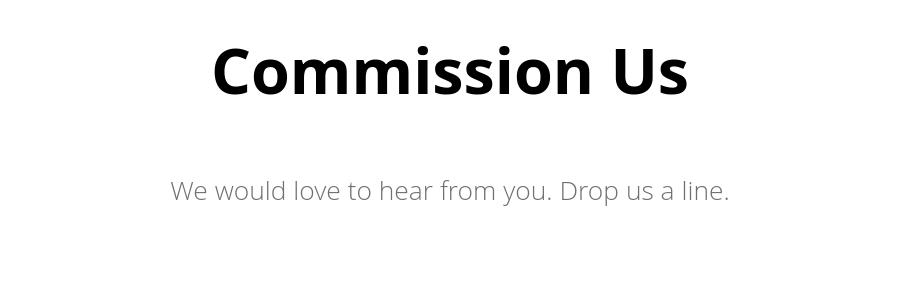
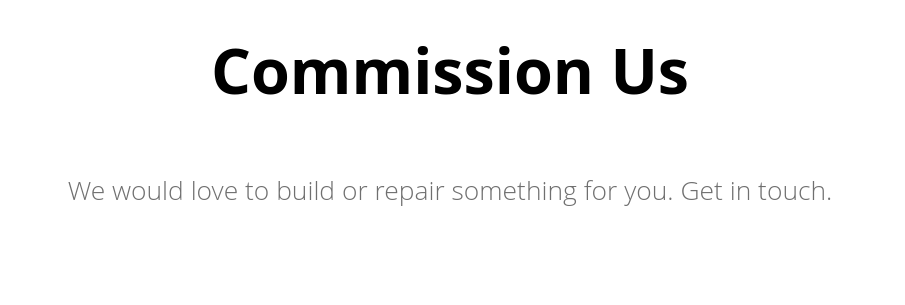
Before and after one commit to stackbit-projects/festive-mahogany-a93a7, a Gatsby site: page /contact in a window 1280 px wide. Shown: the part 172-477 px from the top of the page, without its empty margins (190-1095 px from the left). Built offline with nearby package versions, Linux system fonts and the light colour scheme; Gatsby itself is replaced by a stand-in of ours.

Commit message:
contact.js: updated div 1

```diff
--- a/src/pages/contact.js
+++ b/src/pages/contact.js
@@ -8,7 +8,7 @@ class ContactPage extends Component {
       <Layout page={"contact"}>
         <h1 className="title">{contactData.title}</h1>
         <div className="text">
-          We would love to hear from you. Drop us a line.
+          We would love to build or repair something for you. Get in touch.
         </div>
         <div className="contact-grid-container">
           <div className="contact-grid-item">
```
